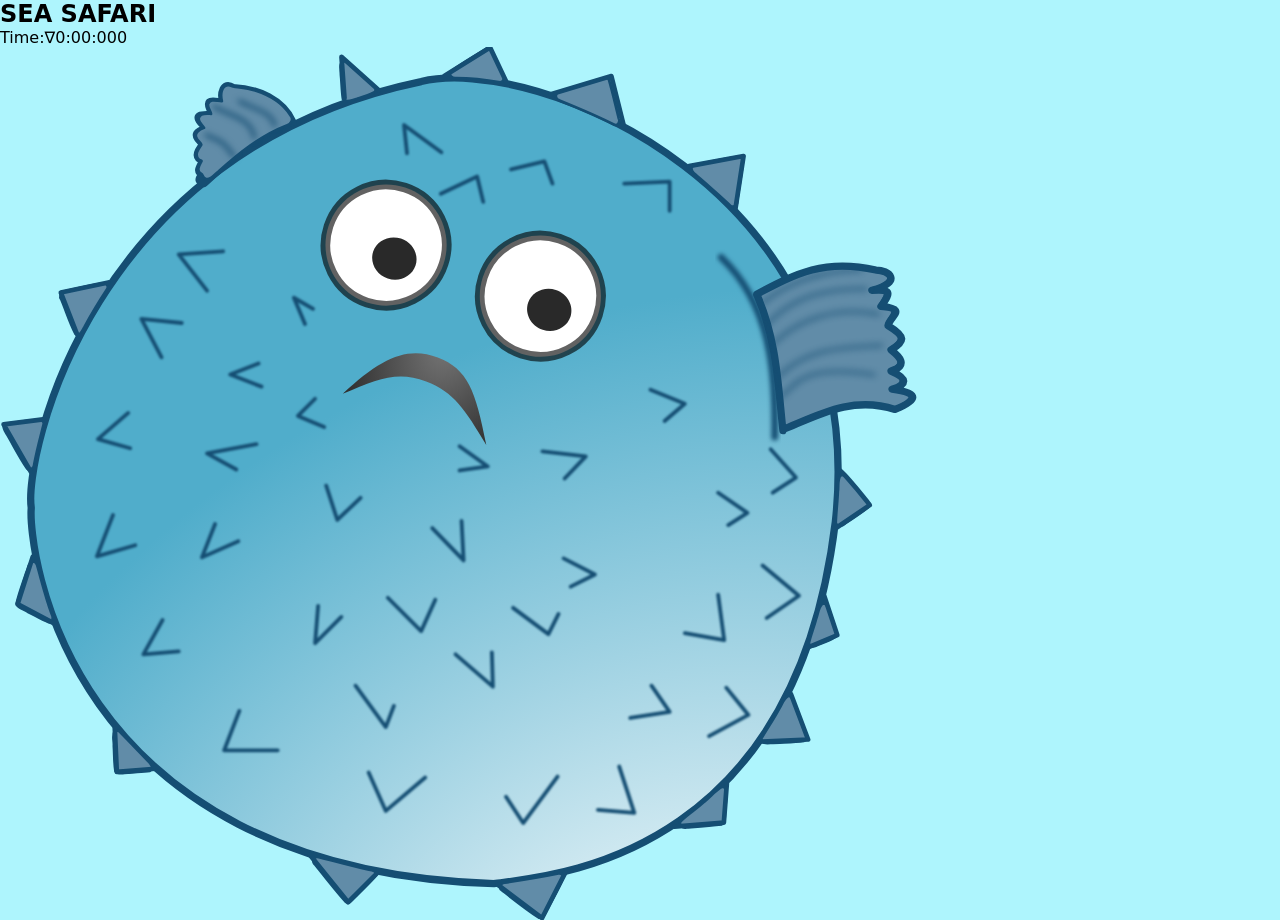
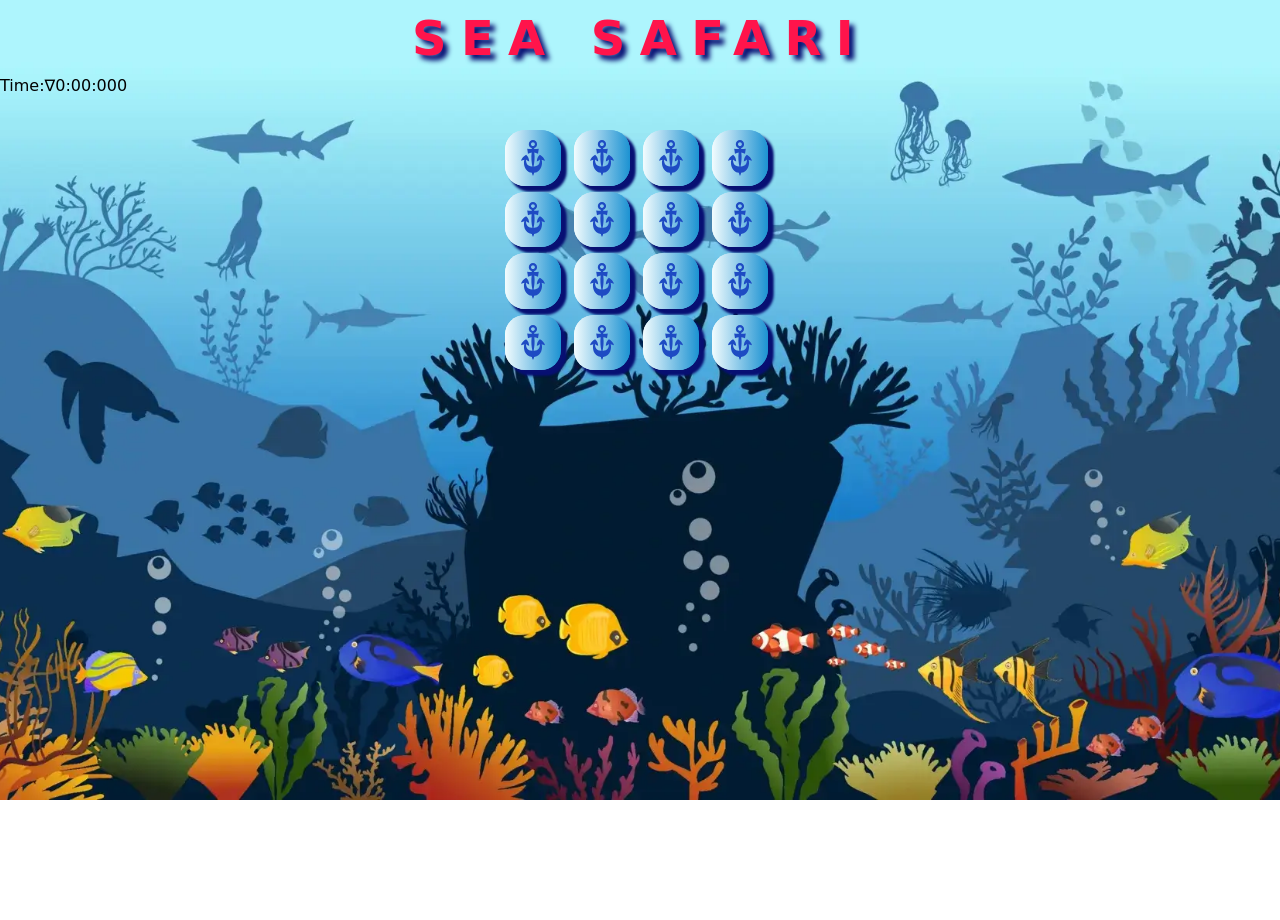
Before and after one commit to CodeWizard-1/memory-game-sea-safari, a plain HTML site: page index.html in a window 1280 px wide. Shown: the top 920 px of the page. After the commit the page ends 800 px from the top, so only its background shows below. Drawn offline with Linux system fonts and the light colour scheme; a web font is replaced by a local one.

Commit message:
Add size cards in css

```diff
--- a/assets/css/style.css
+++ b/assets/css/style.css
@@ -17,3 +17,53 @@ body {
     font-family: 'Cherry Bomb One', cursive;
     background: url('../images/background-dark-scuba-divers.webp') no-repeat center	center/cover;
 }
+
+.header {
+    margin: 10px auto;
+    z-index: 99;
+}
+
+.header h1 {
+    font-size: 300%;
+    text-align: center;
+    color: rgb(255, 20, 75);
+    text-shadow: 5px 5px 5px rgb(8, 16, 115);
+    letter-spacing: 0.3em;
+}
+
+.block-game {
+    max-width: 100%;
+    width: 270px;
+    height: 270px;
+    margin: 20px auto;
+    display: flex;
+    flex-direction: column;
+    justify-content: center;
+    flex-wrap: wrap;
+    gap: 6px;
+    perspective: 1000px;
+    z-index: 99;
+}
+
+.cards {
+    width: calc(25% - 12px);
+    height: calc(25% - 12px);
+    transform: scale(1);
+    position: relative
+    transition: transform 0.5s;
+    transform-style: preserve-3d;
+    cursor: pointer;
+}
+
+.front-face-card, .back-face-card {
+    width: 100%;
+    height: 100%;
+    padding: 10px;
+    position: absolute;
+    border-radius: 20px;
+    background-color: #5e7bef;
+    background: -webkit-linear-gradient(to right, #f2fcfe, #1c92d2);
+    background: linear-gradient(to right, #f2fcfe, #1c92d2);
+    backface-visibility: hidden;
+    box-shadow: 5px	5px 3px rgb(8, 16, 115);
+}
```
